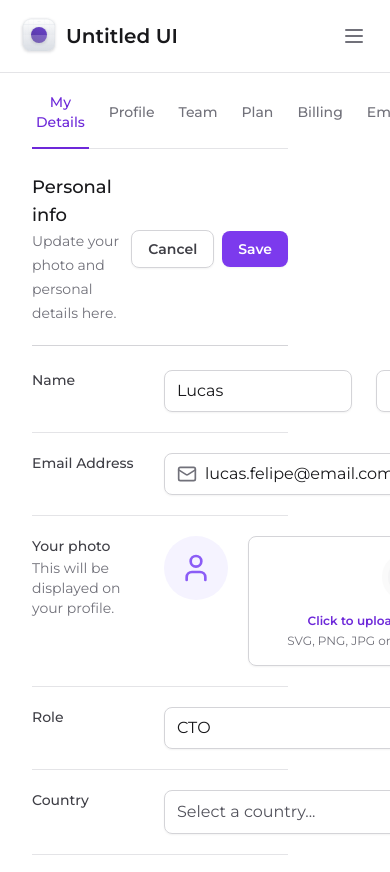
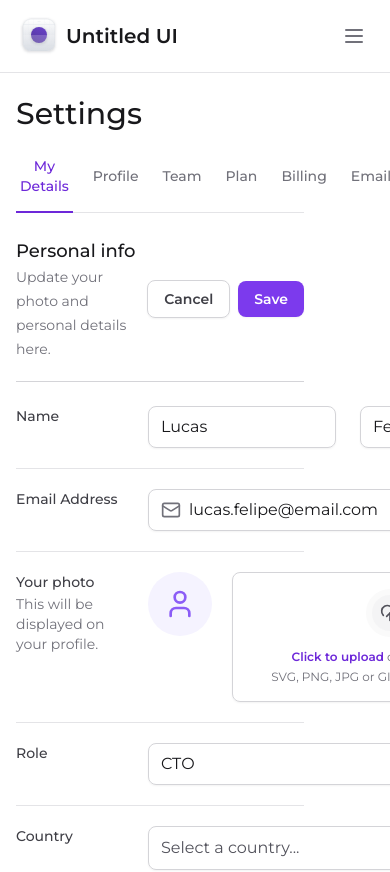
Before and after one commit to LFeli/Rocketseat-Ignite, a Next.js app in the folder masterizando-o-tailwind/: page / in a window 390 px wide. Shown: the top 872 px of the page. Built offline with nearby package versions, Linux system fonts and the light colour scheme.

Commit message:
feat: passing some mobile and desktop class for responsive

```diff
--- a/masterizando-o-tailwind/src/app/layout.tsx
+++ b/masterizando-o-tailwind/src/app/layout.tsx
@@ -21,7 +21,9 @@ export default function RootLayout({
         <div className="grid min-h-screen grid-cols-app">
           <Sidebar />
 
-          <main className="px-8 pb-12 pt-8">{children}</main>
+          <main className="px-4 pb-12 pt-24 lg:col-start-2 lg:px-8 lg:pt-8">
+            {children}
+          </main>
         </div>
       </body>
     </html>
```
